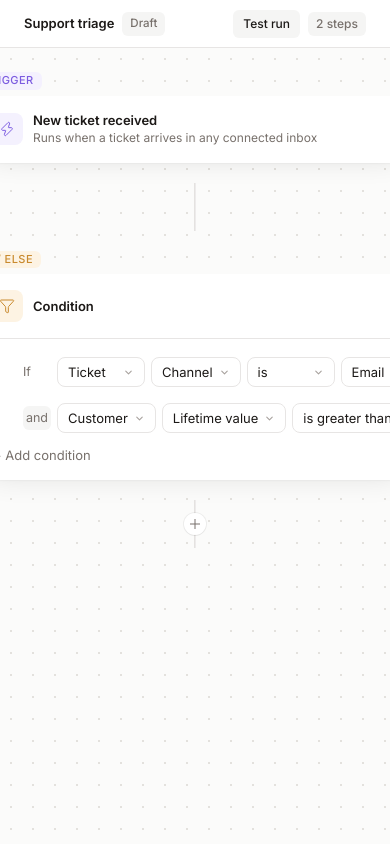
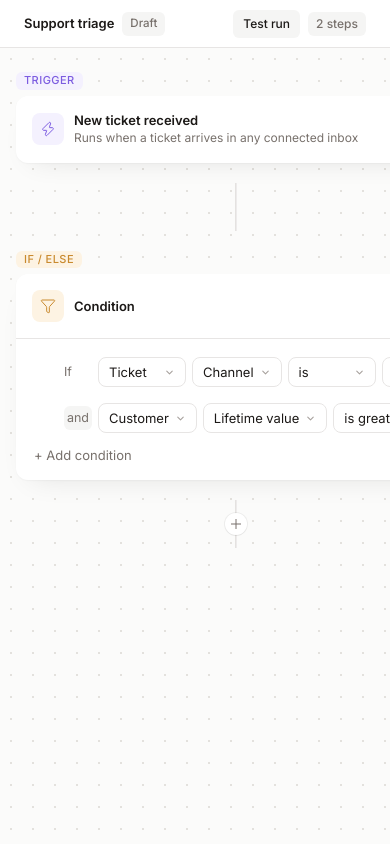
Before and after one commit to sergushkincom/workflow-canvas, a Next.js app: page /experiments/workflow-canvas in a window 390 px wide. Built offline with nearby package versions, Linux system fonts and the light colour scheme.

Commit message:
fix: let the canvas pan on narrow screens

```diff
--- a/app/globals.css
+++ b/app/globals.css
@@ -83,6 +83,25 @@
   background-color: var(--page);
   background-image: radial-gradient(var(--dot) 1px, transparent 1px);
   background-size: 22px 22px;
+}
+
+/* iPhone: nodes are 440px; let the canvas pan instead of clipping them.
+   Desktop layout/spacing is unchanged — this only applies below md. */
+@media (max-width: 767px) {
+  html,
+  body {
+    overflow-x: visible;
+  }
+
+  .canvas-dots {
+    overflow-x: auto;
+    -webkit-overflow-scrolling: touch;
+    touch-action: pan-x pan-y;
+  }
+
+  .canvas-flow {
+    min-width: max-content;
+  }
 }
 
 @keyframes popover-in {
--- a/components/experiments/workflow-canvas/canvas.tsx
+++ b/components/experiments/workflow-canvas/canvas.tsx
@@ -448,7 +448,7 @@ export function WorkflowCanvas({
           onStop={stopRun}
         />
         <div
-          className="canvas-dots relative min-h-0 flex-1 overflow-auto"
+          className="canvas-dots relative min-h-0 flex-1 overflow-x-auto overflow-y-auto"
           onClick={(event) => {
             if (editingLocked) {
               return;
@@ -461,7 +461,7 @@ export function WorkflowCanvas({
           <div
             role="listbox"
             aria-label="Workflow steps"
-            className="mx-auto flex min-h-full w-full max-w-3xl flex-col items-center px-4 pt-6 pb-10"
+            className="canvas-flow mx-auto flex min-h-full w-full max-w-3xl flex-col items-center px-4 pt-6 pb-10"
             onClick={(event) => {
               if (editingLocked) {
                 return;
```
